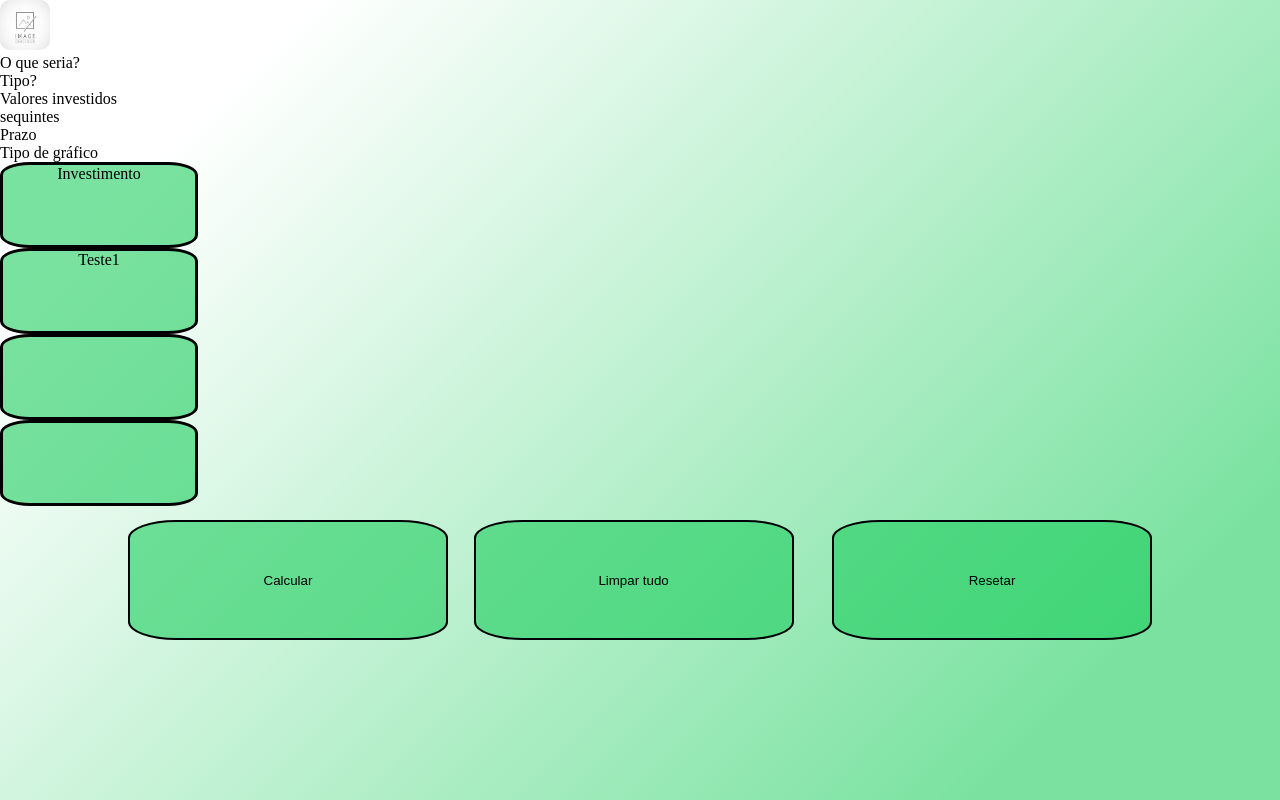
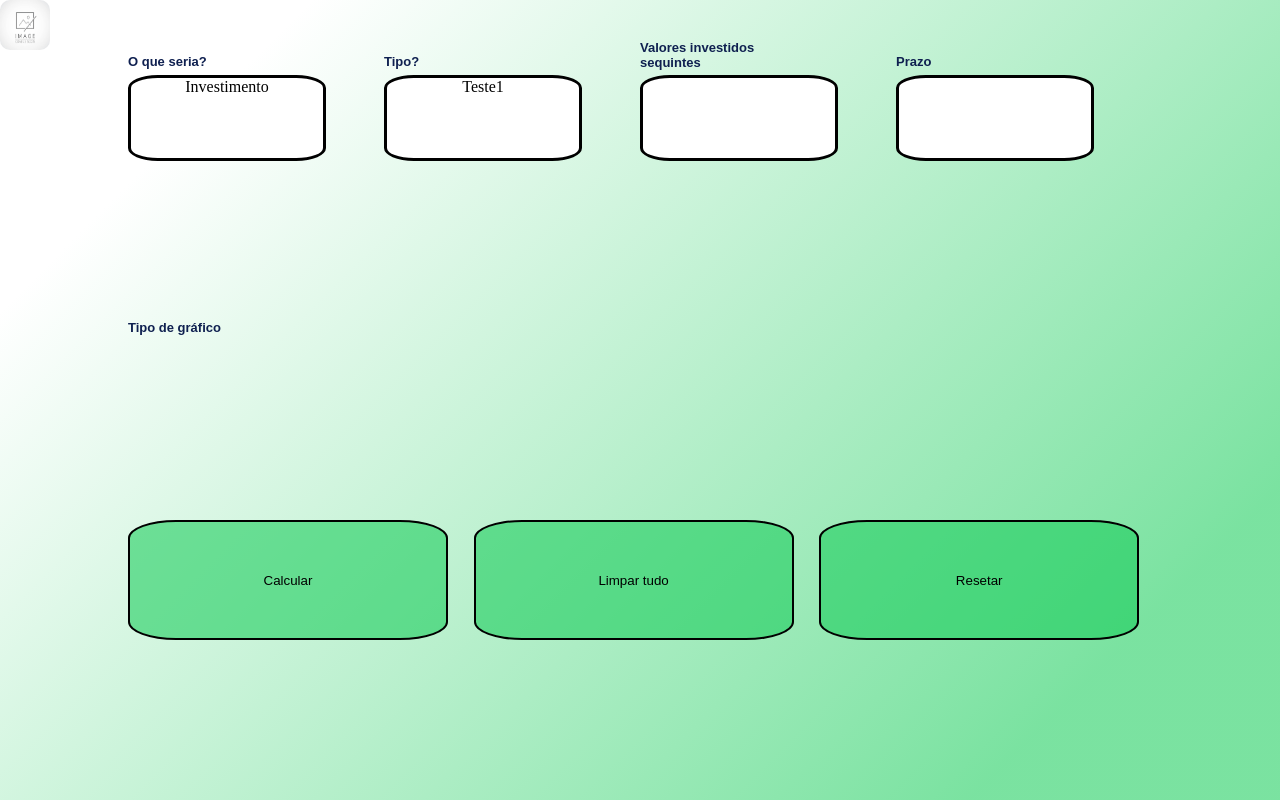
Before and after one commit to ClaudioJian/CalculadoraFinanceira, a PHP site: page /esqueleto.html in a window 1280 px wide. Run offline with PHP 8.4, Linux system fonts and the light colour scheme.

Commit message:
o Css atualizado para instruções

```diff
--- a/esqueleto.css
+++ b/esqueleto.css
@@ -28,25 +28,33 @@ body {
 
 .s1 {
   border-style: 15px rgb(169, 22, 22) solid 100%;
-  background-color:rgba(25, 205, 91, 0.578);
+  background-color:rgb(255, 255, 255);
+  position:absolute;
+  left:10%;
   /*eu esqueci como muda as bordas*/
 }
 
 .s2 {
   border-style: 15px rgb(169, 22, 22) solid 100%;
-  background-color:rgba(25, 205, 91, 0.578);
+  background-color:rgb(255, 255, 255);
+  position:absolute;
+  left:30%;
   /*eu esqueci como muda as bordas*/
 }
 
 .s3 {
   border-style: 15px rgb(169, 22, 22) solid 100%;
-  background-color:rgba(25, 205, 91, 0.578);
+  background-color:rgb(255, 255, 255);
+  position:absolute;
+  left:50%
   /*eu esqueci como muda as bordas*/
 }
 
 .s4 {
   border-style: 500px rgb(169, 22, 22) solid 100%;
-  background-color:rgba(25, 205, 91, 0.578);
+  background-color:rgb(255, 255, 255);
+  position:absolute;
+  left:70%;
   /*eu esqueci como muda as bordas*/
 }
 
@@ -93,8 +101,59 @@ vvvvv ajuste background-color para visualizar efeito vvvvv*/
 
 .reset {
   position:absolute;
-  left:65%;
+  left:64%;
 }
+
+.instrucoes {
+  position:static;
+  display:flex;
+}
+
+.instrucao {
+  position:absolute;
+  min-width:20px;
+  max-width:300px;
+  min-height:17px;
+  display:flex;
+  flex-wrap:wrap;
+  background:hidden;
+  overflow: hidden;
+  white-space: nowrap;
+  text-overflow: ellipsis;
+  color:rgb(15, 32, 80);
+  font: bold 13px Arial;
+  overflow-wrap: break-word;
+}
+
+.i1 {
+  position:absolute;
+  left:10%;
+}
+
+.i2 {
+  position:absolute;
+  left:30%;
+}
+
+.i3 {
+  position:absolute;
+  left:50%;
+  height:50px;
+  top:40px;
+}
+
+.i4 {
+  position:absolute;
+  left:70%;
+}
+
+.i5 {
+  position:absolute;
+  left:10%;
+  top:40%;
+}
+
+/*inicio parte css para javascript*/
 
 /*tipo de botão para extender ou aparecer pop-up*/
 [data-type="extendable"]{
```
